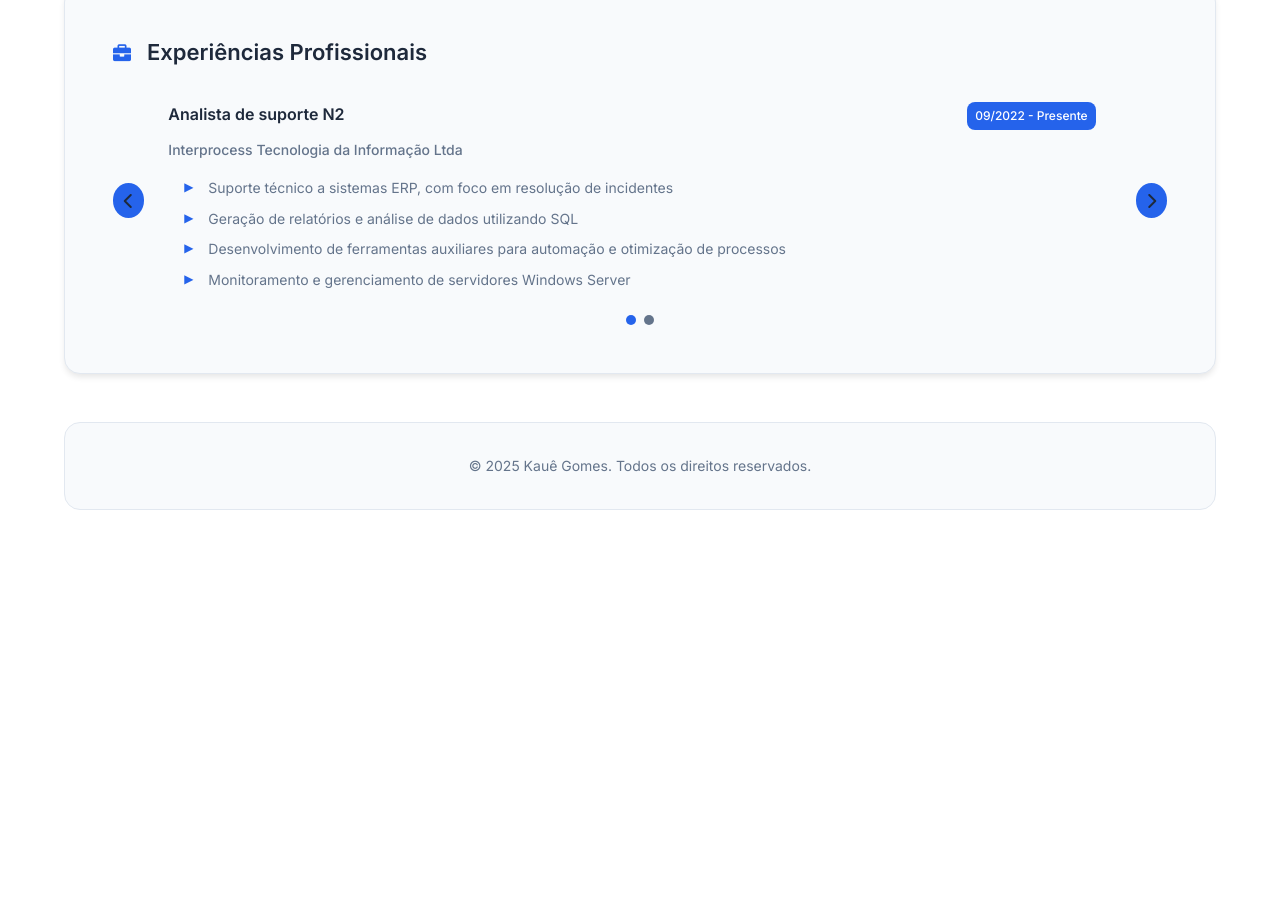
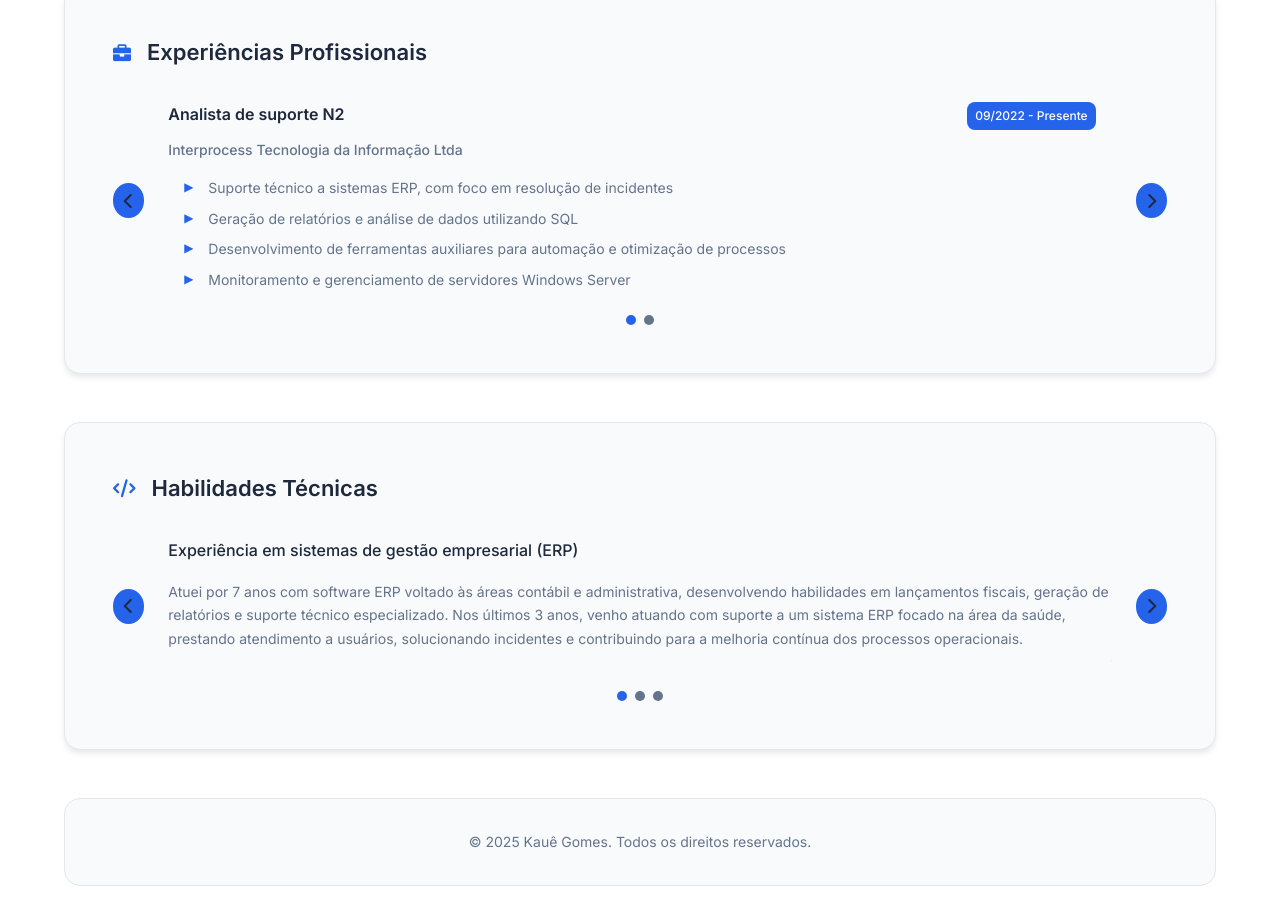
Before and after one commit to bigparty1/Pagina-Pessoal, a website with bundled scripts: page src/index.html in a window 1280 px wide. Shown: the part 668-1578 px from the top of the page. Before the commit the page ends 1202 px from the top, so only its background shows below. Built offline with nearby package versions, Linux system fonts and the light colour scheme.

Commit message:
feat: adiciona seção de habilidades técnicas com funcionalidade de carrossel

```diff
--- a/src/index.html
+++ b/src/index.html
@@ -112,6 +112,43 @@
                         </ul>
                     </div>
                 </section>
+                <section class="section">
+                    <h3 class="section-title">
+                        <i class="fas fa-code"></i>
+                        Habilidades Técnicas
+                    </h3>
+                    <div class="carousel-hard-skills">
+                        <div class="carousel-horizontal">
+                            <button class="carousel-prev">
+                                <i class="fas fa-chevron-left"></i>
+                            </button>
+                            <div class="carousel-content">
+                                <ul class="carousel-list">
+                                    <li class="carousel-item">
+                                        <h4 class="section-subtitle">Experiência em sistemas de gestão empresarial (ERP)</h4>
+                                        <p>Atuei por 7 anos com software ERP voltado às áreas contábil e administrativa, desenvolvendo habilidades em lançamentos fiscais, geração de relatórios e suporte técnico especializado. Nos últimos 3 anos, venho atuando com suporte a um sistema ERP focado na área da saúde, prestando atendimento a usuários, solucionando incidentes e contribuindo para a melhoria contínua dos processos operacionais.</p>
+                                    </li>
+                                    <li class="carousel-item">
+                                        <h4 class="section-subtitle">Programação de Software</h4>
+                                        <p>Possuo experiência no desenvolvimento de APIs modernas utilizando C# com .NET, além de aplicações multiplataforma com .NET MAUI e interfaces modernas para Windows com WinUI 3. Também atuo com desenvolvimento em C/C++, incluindo a criação de aplicações com Qt Creator. Tenho conhecimento em desenvolvimento front-end com React, utilizando JavaScript ou TypeScript, o que me permite transitar com facilidade entre o back-end e o front-end em projetos completos.</p>
+                                    </li>
+                                    <li class="carousel-item">
+                                        <h4 class="section-subtitle">Bancos de Dados Relacionais e NoSQL</h4>
+                                        <p>Tenho experiência com diversos sistemas gerenciadores de banco de dados, incluindo Microsoft SQL Server, MySQL, PostgreSQL e MongoDB. Atualmente, atuo no desenvolvimento de relatórios complexos em SQL e na análise de dados com foco na resolução de problemas e na otimização de processos. Minha atuação combina domínio técnico com visão analítica, contribuindo para decisões mais estratégicas e eficientes.</p>
+                                    </li>
+                                </ul>
+                            </div>
+                            <button class="carousel-next">
+                                <i class="fas fa-chevron-right"></i>
+                            </button>
+                        </div>
+                        <ul class="carousel-indicator-list">
+                            <li class="carousel-indicator active"></li>
+                            <li class="carousel-indicator"></li>
+                            <li class="carousel-indicator"></li>
+                        </ul>
+                    </div>
+                </section>
             </main>
             <footer class="footer">
                 <p>&copy; 2025 Kauê Gomes. Todos os direitos reservados.</p>
--- /dev/null
+++ b/src/scripts/hardSkillCarousel.ts
@@ -0,0 +1,28 @@
+document.addEventListener('DOMContentLoaded', () => {
+    const carousel = document.querySelector('.carousel-hard-skills') as HTMLElement;
+    const list = carousel.querySelector('.carousel-list') as HTMLElement;
+    const items = list.querySelectorAll('.carousel-item') as NodeListOf<HTMLElement>;
+    const prevBtn = carousel.querySelector('.carousel-prev') as HTMLButtonElement;
+    const nextBtn = carousel.querySelector('.carousel-next') as HTMLButtonElement;
+    const indicators = carousel.querySelectorAll('.carousel-indicator') as NodeListOf<HTMLElement>;
+    let current = 0;
+
+    function updateCarousel() {
+        list.style.transform = `translateX(-${current * 100}%)`;
+        for (let i = 0; i < indicators.length; i++) {
+            indicators[i].classList.toggle('active', i === current);
+        }
+    }
+
+    prevBtn.addEventListener('click', () => {
+        current = (current - 1 + items.length) % items.length;
+        updateCarousel();
+    });
+
+    nextBtn.addEventListener('click', () => {
+        current = (current + 1) % items.length;
+        updateCarousel();
+    });
+
+    updateCarousel();
+});
--- a/src/scripts/main.ts
+++ b/src/scripts/main.ts
@@ -3,3 +3,5 @@ import "./emailContextMenu.js";
 import "./cellphoneContextMenu.js";
 
 import "./experienceCarousel.js";
+
+import "./hardSkillCarousel.js";
--- a/src/style.css
+++ b/src/style.css
@@ -256,6 +256,13 @@ body {
     font-size: var(--font-size-xl);
 }
 
+.section-subtitle {
+    font-size: var(--font-size-lg);
+    font-weight: 500;
+    color: var(--text-primary);
+    margin-bottom: var(--spacing-md);
+}
+
 /* Experiencias profissionais */
 /* .experience-item {
     margin-bottom: var(--spacing-xl);
```
